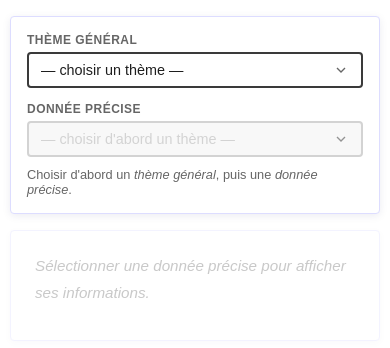
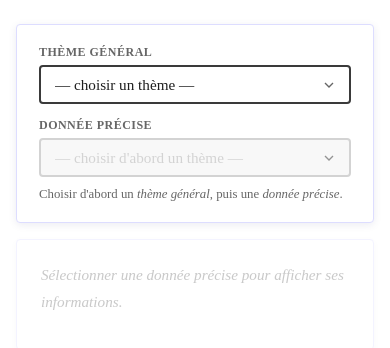
Before and after one commit to sebastiencerema/listedataplanif, a plain HTML site: page index.html in a window 390 px wide. Drawn offline with Linux system fonts and the light colour scheme; a web font is replaced by a local one.

Commit message:
Update index.html

```diff
--- a/index.html
+++ b/index.html
@@ -21,6 +21,21 @@
     font-weight: 700; font-style: normal;
   }
 
+  @media (max-width: 820px) {
+    body {
+      padding: 16px 10px 40px;
+    }
+
+    .card {
+      padding: 16px;
+    }
+
+    select {
+      font-size: 0.9rem;
+      padding: 8px 12px;
+    }
+  }
+
   :root {
     --bg:        #f5f5fe;
     --surface:   #ffffff;
@@ -38,7 +53,7 @@
   *, *::before, *::after { box-sizing: border-box; margin: 0; padding: 0; }
 
   body {
-    font-family: 'Marianne', Arial, sans-serif;
+    font-family: 'Marianne';
     font-weight: 400;
     background: transparent;
     color: var(--text);
@@ -72,7 +87,7 @@
   select {
     width: 100%;
     padding: 9px 14px;
-    font-family: 'Marianne', Arial, sans-serif;
+    font-family: 'Marianne';
     font-size: .95rem;
     color: var(--text);
     background: var(--surface);
@@ -167,20 +182,6 @@
     margin-top: 20px;
     text-align: right;
   }
-  @media (max-width: 820px) {
-  body {
-    padding: 16px 10px 40px;
-  }
-
-  .card {
-    padding: 16px;
-  }
-
-  select {
-    font-size: 0.9rem;
-    padding: 8px 12px;
-  }
-}
 </style>
 </head>
 <body>
```
